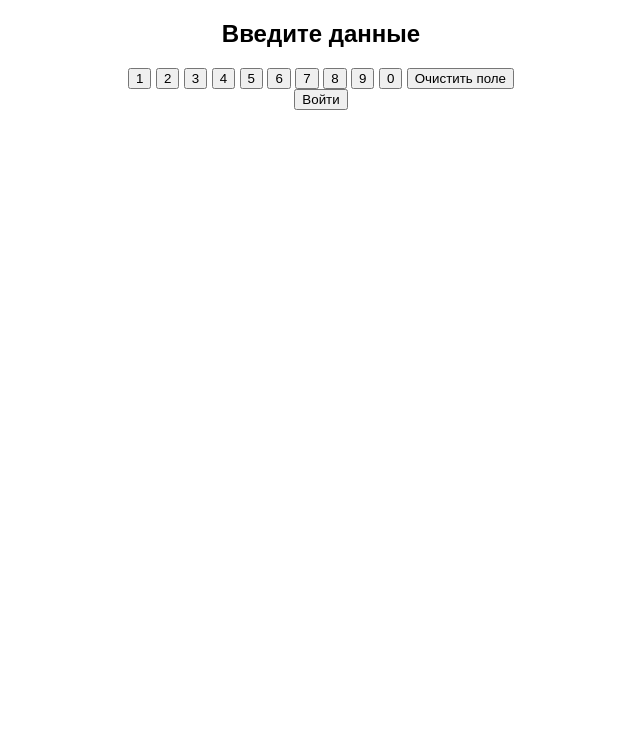
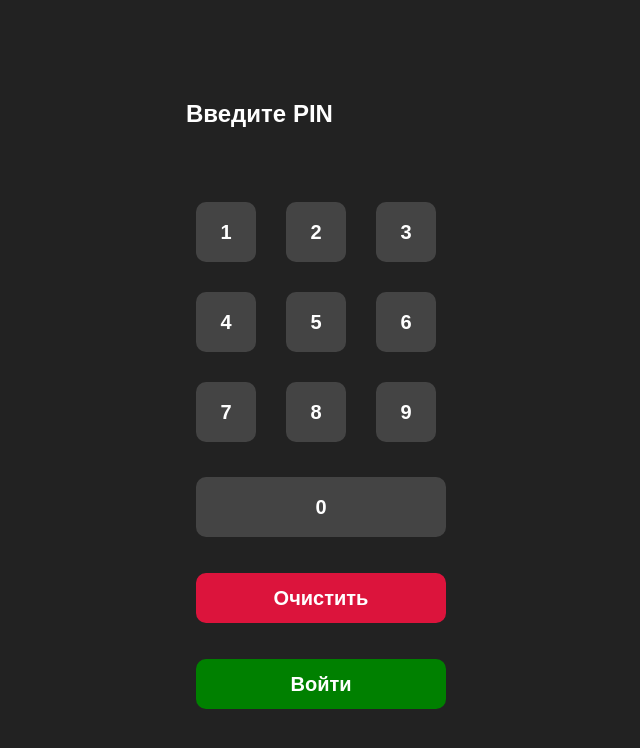
Before and after one commit to Nikita-bot/MedianLink, a plain HTML site: page mesh/frontend/index.html in a window 1280 px wide. Shown: the whole page, without its empty margins (319-959 px from the left). Drawn offline with Linux system fonts and the light colour scheme; no server answers.

Commit message:
Add styles to mesh

```diff
--- a/mesh/frontend/index.html
+++ b/mesh/frontend/index.html
@@ -5,13 +5,132 @@
     <meta name="viewport" content="width=device-width, initial-scale=1.0">
     <title>MedianLink</title>
     <style>
-        body { font-family: Arial, sans-serif; text-align: center; }
-        #chatContainer { display: none; }
+        body {
+            display: flex;
+            flex-direction: column;
+            align-items: center;
+            justify-content: center;
+            height: 100vh;
+            background-color: #222;
+            color: white;
+            font-family: Arial, sans-serif;
+        }
+
+        #chatContainer {
+            text-align: center;
+            background: #333;
+            padding: 20px;
+            border-radius: 15px;
+            box-shadow: 0 4px 10px rgba(0, 0, 0, 0.3);
+            display: none;
+        }
+
+        button {
+            width: 150px;
+            height: 50px;
+            font-size: 18px;
+            font-weight: bold;
+            border: none;
+            border-radius: 10px;
+            cursor: pointer;
+            transition: background 0.3s;
+            margin: 10px;
+        }
+
+        #startCall {
+            background-color: green;
+            color: white;
+            width: 250px;
+        }
+
+        #startCall:hover {
+            background-color: darkgreen;
+        }
+
+        #endCall {
+            background-color: crimson;
+            color: white;
+            width: 250px;
+        }
+
+        #startCall:disabled {
+            background-color: grey;
+            cursor: not-allowed;
+        }
+
+        #endCall:hover {
+            background-color: darkred;
+        }
+
+        #endCall:disabled {
+            background-color: grey;
+            cursor: not-allowed;
+        }
+
+        #online {
+            margin-top: 15px;
+            font-size: 30px;
+        }
+
+        #login {
+            font-size: 24px;
+            margin-bottom: 10px;
+            min-height: 30px;
+            text-align: center;
+        }
+
+        .keypad {
+            display: grid;
+            grid-template-columns: repeat(3, 1fr);
+            gap: 10px;
+            width: 200px;
+            margin-bottom: 15px;
+        }
+
+        button {
+            width: 60px;
+            height: 60px;
+            font-size: 20px;
+            font-weight: bold;
+            border: none;
+            background-color: #444;
+            color: white;
+            border-radius: 10px;
+            cursor: pointer;
+            transition: background 0.3s;
+        }
+
+        button:hover {
+            background-color: #666;
+        }
+
+        .clear-btn, #loginBtn {
+            grid-column: span 3;
+            width: 250px;
+            height: 50px;
+            background-color: crimson;
+        }
+
+        #loginBtn {
+            background-color: green;
+        }
+
+        .zero{
+            width: 250px;
+        }
+
+        .actionButtons{
+            display: block;
+        }
+
+
+    </style>
+
     </style>
 </head>
 <body>
     <div id="authContainer">
-        <h2>Введите данные</h2>
+        <h2>Введите PIN</h2>
         <p id="login"></p>
         <div class="keypad">
             <button onclick="addDigit('1')">1</button>
@@ -23,15 +142,19 @@
             <button onclick="addDigit('7')">7</button>
             <button onclick="addDigit('8')">8</button>
             <button onclick="addDigit('9')">9</button>
-            <button onclick="addDigit('0')">0</button>
-            <button onclick="clearPin()">Очистить поле </button>
         </div>
-        <button id="loginBtn">Войти</button>
+        <div class="actionButtons">
+            <button class="zero" onclick="addDigit('0')">0</button>
+            <p></p>
+            <button class="clear-btn" onclick="clearPin()">Очистить</button>
+            <p></p>
+            <button id="loginBtn">Войти</button>
+        </div>
         <p id="error" style="color: red;"></p>
     </div>
 
     <div id="chatContainer">
-        <h1>Голосовой чат</h1>
+
         <button id="startCall">Начать звонок</button>
         <button id="endCall" disabled>Завершить звонок</button>
         <p id="online">Сейчас онлайн: <span id="onlineCount">0</span></p>
--- a/mesh/frontend/script.js
+++ b/mesh/frontend/script.js
@@ -12,7 +12,14 @@ let enteredPin = '';
 
 const configuration = {
     iceServers: [
-        { urls: "stun:stun.l.google.com:19302" }
+        {
+            urls: "stun:stun.l.google.com:19302",
+        },
+        {
+            urls: "turn:your-turn-server.com:3478",
+            username: "your-username",
+            credential: "your-password",
+        },
     ],
 };
 
@@ -80,7 +87,7 @@ async function getLocalIP() {
 
 // Подключение к WebSocket
 async function connectWebSocket() {
-    ws = new WebSocket('wss://median-map.online:8080/ws');
+    ws = new WebSocket('wss://median-map.online:8888/ws');
 
     ws.onopen = () => {
         console.log("WebSocket соединение установлено");
```
